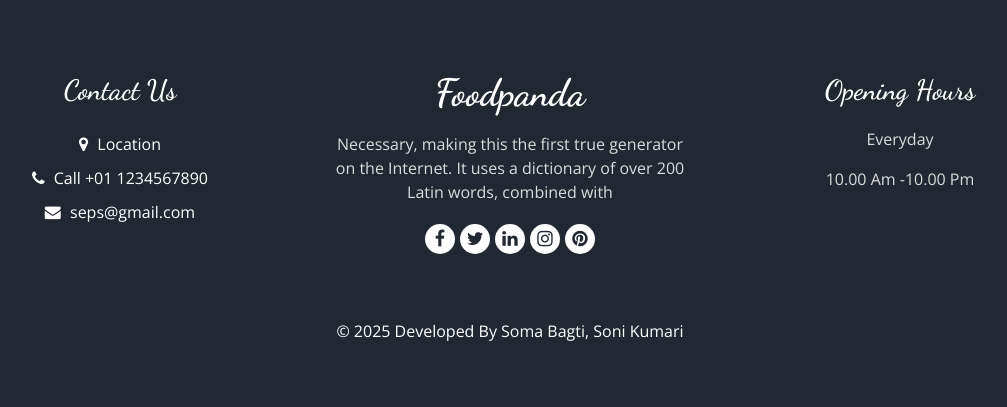
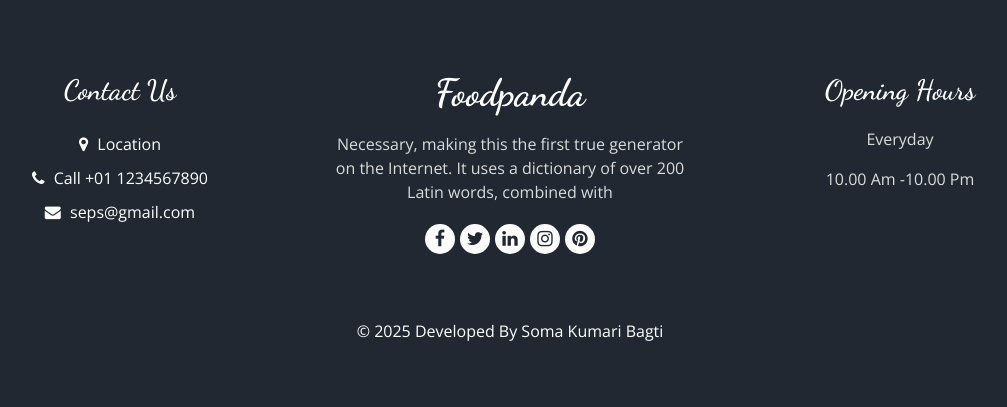
Before and after one commit to somakumaribagti/Food_Project, a Django app: page /about in a window 1280 px wide. Shown: the part 877-1284 px from the top of the page, without its empty margins (130-1137 px from the left). Run offline with Django 5.2, Linux system fonts and the light colour scheme; some libraries are stand-ins or nearby versions.

Commit message:
new changes

```diff
--- a/Template/main.html
+++ b/Template/main.html
@@ -222,7 +222,7 @@
     <div class="footer-info">
       <p>
         &copy; <span id="displayYear"></span> Developed By
-        <a href="#">Soma Bagti, Soni Kumari</a><br><br>
+        <a href="#">Soma Kumari Bagti</a><br><br>
         </p>
     </div>
   </div>
```
Also changed, not shown: db.sqlite3.
